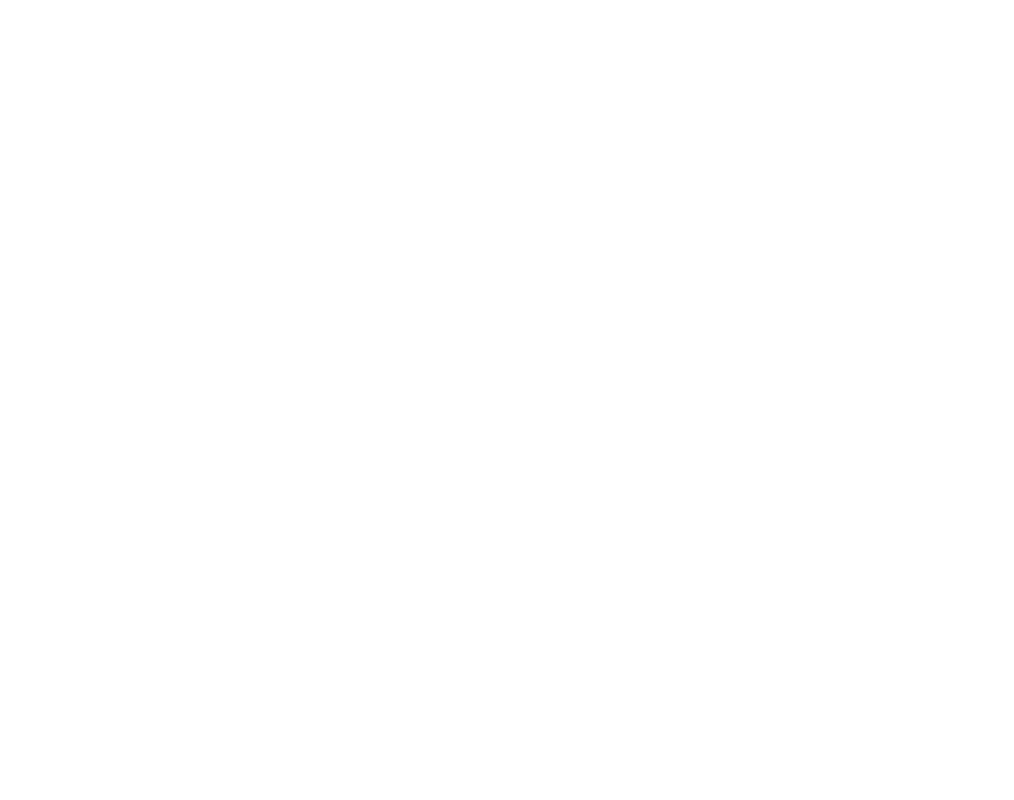
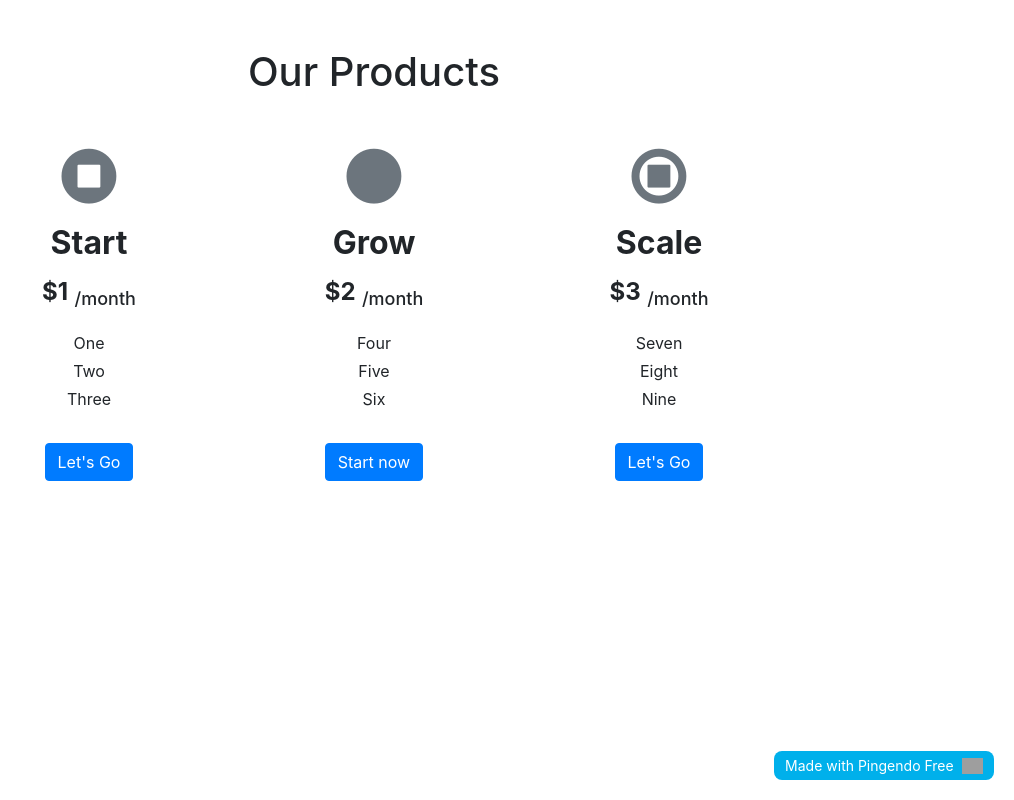
Before and after one commit to XieSandi/LIFF-Orderkeun, a website: page public/coba.html in a window 1280 px wide. Shown: the whole page, without its empty margins (266-1280 px from the left). Drawn offline with nearby package versions, Linux system fonts and the light colour scheme; grey boxes are pictures that could not be loaded.

Commit message:
Update coba.html

```diff
--- a/public/coba.html
+++ b/public/coba.html
@@ -5,12 +5,64 @@
   <meta charset="utf-8">
   <meta name="viewport" content="width=device-width, initial-scale=1">
   <link rel="stylesheet" href="https://cdnjs.cloudflare.com/ajax/libs/font-awesome/4.7.0/css/font-awesome.min.css" type="text/css">
-  <link rel="stylesheet" href="https://static.pingendo.com/bootstrap/bootstrap-4.3.1.css" >
+  <link rel="stylesheet" href="https://static.pingendo.com/bootstrap/bootstrap-4.3.1.css">
 </head>
 
 <body>
-	<script src="https://code.jquery.com/jquery-3.3.1.slim.min.js" integrity="sha384-q8i/X+965DzO0rT7abK41JStQIAqVgRVzpbzo5smXKp4YfRvH+8abtTE1Pi6jizo" crossorigin="anonymous"></script>
-	<script src="https://cdnjs.cloudflare.com/ajax/libs/popper.js/1.14.6/umd/popper.min.js" integrity="sha384-wHAiFfRlMFy6i5SRaxvfOCifBUQy1xHdJ/yoi7FRNXMRBu5WHdZYu1hA6ZOblgut" crossorigin="anonymous"></script>
-	<script src="https://stackpath.bootstrapcdn.com/bootstrap/4.3.1/js/bootstrap.min.js" integrity="sha384-JjSmVgyd0p3pXB1rRibZUAYoIIy6OrQ6VrjIEaFf/nJGzIxFDsf4x0xIM+B07jRM" crossorigin="anonymous"></script>
+  <div class="py-5">
+    <div class="container">
+      <div class="row">
+        <div class="text-center col-md-12">
+          <h1>Our Products</h1>
+        </div>
+      </div>
+      <div class="row d-flex justify-content-center text-center ">
+        <div class="p-3 col-lg-3 col-md-4">
+          <div class="card border-0">
+            <div class="card-body p-4"> <i class="d-block fa fa-stop-circle mb-2 text-muted fa-4x"></i>
+              <h2 class="mt-3"> <b>Start</b> </h2>
+              <h4 class="my-3"> <b>$1</b> <sub>/month</sub> </h4>
+              <ul class="list-unstyled mt-4">
+                <li class="mb-1">One</li>
+                <li class="mb-1">Two</li>
+                <li class="mb-1">Three</li>
+              </ul> <a class="btn mt-3 btn-primary" href="#">Let's Go</a>
+            </div>
+          </div>
+        </div>
+        <div class="p-3 col-lg-3 col-md-4">
+          <div class="card border-0">
+            <div class="card-body p-4"> <i class="d-block fa fa-circle mb-2 text-muted fa-4x"></i>
+              <h2 class="mt-3"> <b>Grow</b> </h2>
+              <h4 class="my-3" contenteditable="true"> <b>$2</b> <sub>/month</sub> </h4>
+              <ul class="list-unstyled mt-4">
+                <li class="mb-1">Four</li>
+                <li class="mb-1">Five</li>
+                <li class="mb-1">Six</li>
+              </ul> <a class="btn mt-3 btn-primary" href="#">Start now</a>
+            </div>
+          </div>
+        </div>
+        <div class="p-3 col-lg-3 col-md-4">
+          <div class="card border-0">
+            <div class="card-body p-4"> <i class="d-block fa fa-stop-circle-o mb-2 text-muted fa-4x"></i>
+              <h2 class="mt-3"> <b>Scale</b> </h2>
+              <h4 class="my-3"> <b>$3</b> <sub>/month</sub> </h4>
+              <ul class="list-unstyled mt-4">
+                <li class="mb-1">Seven</li>
+                <li class="mb-1">Eight</li>
+                <li class="mb-1">Nine</li>
+              </ul> <a class="btn mt-3 btn-primary" href="#">Let's Go</a>
+            </div>
+          </div>
+        </div>
+      </div>
+    </div>
+  </div>
+  <script src="https://code.jquery.com/jquery-3.3.1.slim.min.js" integrity="sha384-q8i/X+965DzO0rT7abK41JStQIAqVgRVzpbzo5smXKp4YfRvH+8abtTE1Pi6jizo" crossorigin="anonymous"></script>
+  <script src="https://cdnjs.cloudflare.com/ajax/libs/popper.js/1.14.6/umd/popper.min.js" integrity="sha384-wHAiFfRlMFy6i5SRaxvfOCifBUQy1xHdJ/yoi7FRNXMRBu5WHdZYu1hA6ZOblgut" crossorigin="anonymous"></script>
+  <script src="https://stackpath.bootstrapcdn.com/bootstrap/4.3.1/js/bootstrap.min.js" integrity="sha384-JjSmVgyd0p3pXB1rRibZUAYoIIy6OrQ6VrjIEaFf/nJGzIxFDsf4x0xIM+B07jRM" crossorigin="anonymous"></script>
+  <pingendo onclick="window.open('https://pingendo.com/', '_blank')" style="cursor:pointer;position: fixed;bottom: 20px;right:20px;padding:4px;background-color: #00b0eb;border-radius: 8px; width:220px;display:flex;flex-direction:row;align-items:center;justify-content:center;font-size:14px;color:white">Made with Pingendo Free&nbsp;&nbsp;<img src="https://pingendo.com/site-assets/Pingendo_logo_big.png" class="d-block" alt="Pingendo logo" height="16"></pingendo>
 </body>
+
 </html>
```
